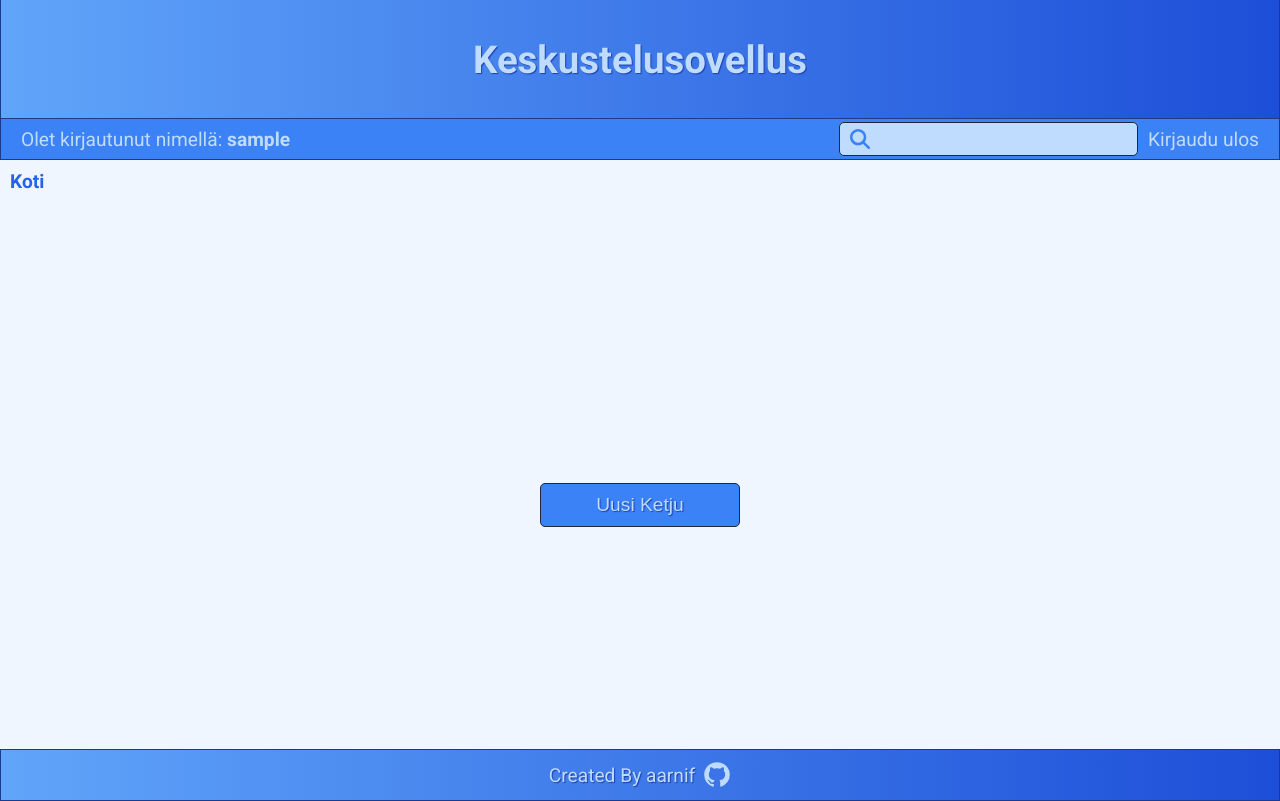
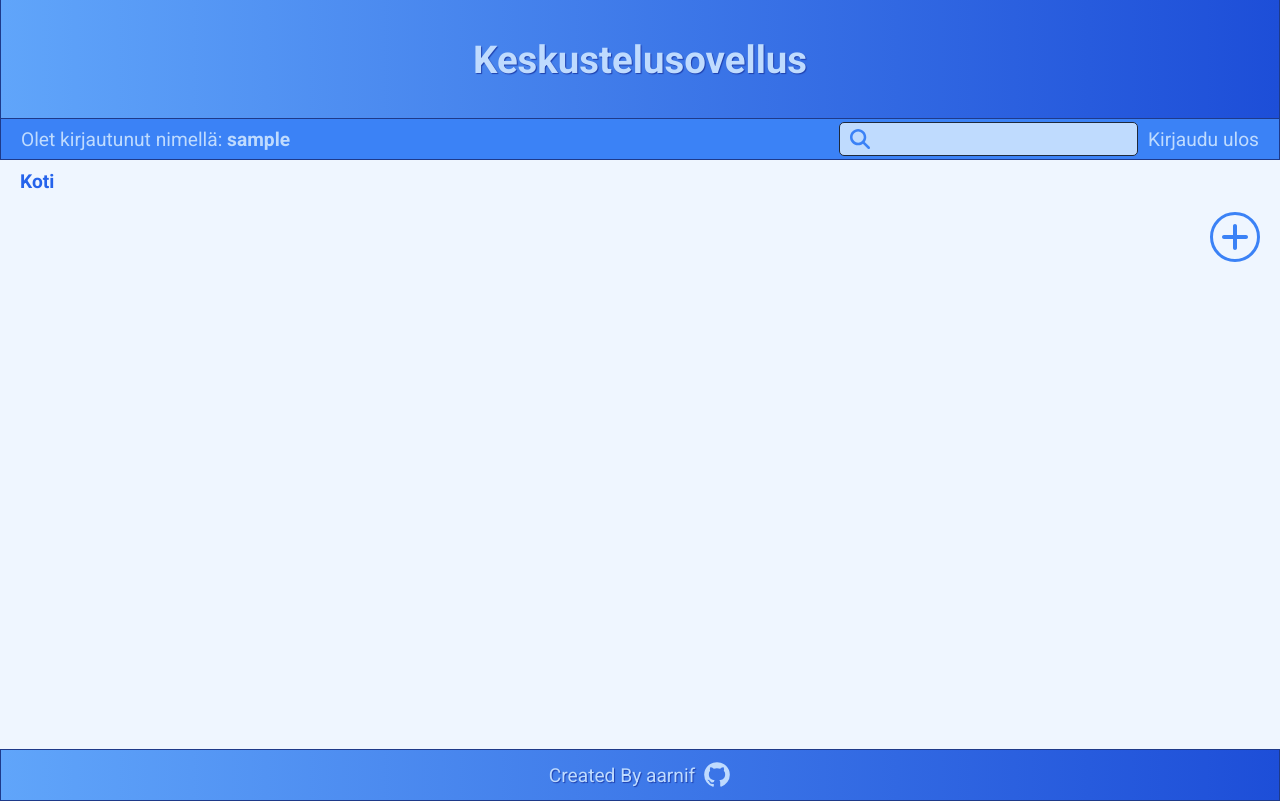
Before and after one commit to aarnif/tsoha-forum, a Flask app: template templates/subforum.html in a window 1280 px wide. Run offline with Flask 3, Linux system fonts and the light colour scheme; the template is opened without the code that fills it, so the values that code supplies are empty; the visitor is signed in with stand-in values (Sample User, id 1).

Commit message:
Update new subforum- and thread-buttons and minor fixes

```diff
--- a/static/content.css
+++ b/static/content.css
@@ -18,6 +18,26 @@ main {
   background-color: var(--main-content-background-color);
   border-left: 1px solid var(--header-content-border-color);
   border-right: 1px solid var(--header-content-border-color);
+}
+
+.subforums-title-container,
+.subforum-title-container,
+.thread-title-container {
+  width: 100%;
+  display: flex;
+  justify-content: center;
+  align-items: center;
+}
+
+.subforums-title-items,
+.subforum-title-items,
+.thread-title-items {
+  flex-grow: 1;
+  padding-left: 10px;
+  padding-right: 20px;
+  display: flex;
+  justify-content: space-between;
+  align-items: center;
 }
 
 .subforums-title,
@@ -48,8 +68,10 @@ main {
 .thread-items {
   min-height: 100px;
   flex-grow: 1;
+  padding-left: 20px;
+  padding-right: 20px;
   display: flex;
-  justify-content: start;
+  justify-content: center;
   align-items: center;
 }
 
@@ -80,7 +102,7 @@ main {
 #thread-title-and-description {
   align-items: start;
   flex-grow: 1;
-  max-width: 800px;
+  max-width: 900px;
 }
 
 .subforum-name {
@@ -132,15 +154,6 @@ main {
   width: 30px;
   color: var(--text-color);
   fill: currentColor;
-}
-
-.new-subforum-button-container,
-.new-thread-button-container {
-  width: 100%;
-  flex-grow: 1;
-  display: flex;
-  justify-content: center;
-  align-items: center;
 }
 
 .thread-icon {
--- a/static/main.css
+++ b/static/main.css
@@ -33,6 +33,13 @@
   --button-background-color: #3b82f6;
   --button-hover-background-color: #1e40af;
   --button-text-color: #bfdbfe;
+
+  --add-button-background-color: #eff6ff;
+  --add-button-hover-background-color: #3b82f6;
+  --add-button-border-color: #3b82f6;
+
+  --add-button-icon-color: #3b82f6;
+  --add-button-icon-hover-color: white;
 
   --message-items-container-background-color: #ffffff;
 
@@ -121,6 +128,35 @@ button:active {
   transform: scale(0.95);
 }
 
+.add-button {
+  padding: 8px;
+  width: 50px;
+  height: 50px;
+  display: flex;
+  justify-content: center;
+  align-items: center;
+  border-radius: 9999px;
+  background-color: var(--body-background-color);
+  border: 3px solid var(--add-button-border-color);
+}
+
+.add-button:hover {
+  background-color: var(--add-button-hover-background-color);
+}
+
+.add-button:active {
+  transform: scale(0.95);
+}
+
+.add-button-icon {
+  color: var(--add-button-icon-color);
+  fill: currentColor;
+}
+
+.add-button:hover .add-button-icon {
+  color: var(--add-button-icon-hover-color);
+}
+
 #error-message-box {
   display: none;
 }
@@ -134,4 +170,5 @@ button:active {
 
 .navigation-tree {
   padding: 10px;
+  padding-left: 20px;
 }
--- a/templates/subforum.html
+++ b/templates/subforum.html
@@ -1,6 +1,24 @@
 {% extends "layout.html" %} {% block content %}
+<div class="subforum-title-container">
+  <div class="subforum-title-items">
+    <h2 class="subforum-title">{{ subforum[0].name }}</h2>
 
-<h2 class="subforum-title">{{ subforum[0].name }}</h2>
+    <a href="/subforums/{{subforum[0].sf_id}}/threads/new">
+      <button class="add-button">
+        <svg
+          xmlns="http://www.w3.org/2000/svg"
+          viewBox="0 0 448 512"
+          class="add-button-icon"
+        >
+          <!--!Font Awesome Free 6.6.0 by @fontawesome - https://fontawesome.com License - https://fontawesome.com/license/free Copyright 2024 Fonticons, Inc.-->
+          <path
+            d="M256 80c0-17.7-14.3-32-32-32s-32 14.3-32 32l0 144L48 224c-17.7 0-32 14.3-32 32s14.3 32 32 32l144 0 0 144c0 17.7 14.3 32 32 32s32-14.3 32-32l0-144 144 0c17.7 0 32-14.3 32-32s-14.3-32-32-32l-144 0 0-144z"
+          />
+        </svg></button
+    ></a>
+  </div>
+</div>
+
 {% for thread in subforum %}
 <div class="thread-items-container">
   <ul class="thread-items">
@@ -73,16 +91,4 @@
     {% endif %}
   </ul>
 </div>
-{% endfor %}
-
-<div class="new-thread-button-container">
-  <ul class="form-items">
-    <li id="button-item" class="form-item">
-      <button>
-        <a href="/subforums/{{subforum[0].sf_id}}/threads/new">Uusi Ketju</a>
-      </button>
-    </li>
-  </ul>
-</div>
-
-{% endblock %}
+{% endfor %} {% endblock %}
```
Also changed, not shown: templates/index.html (+23 -8 lines).
